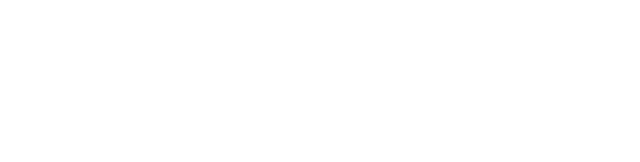
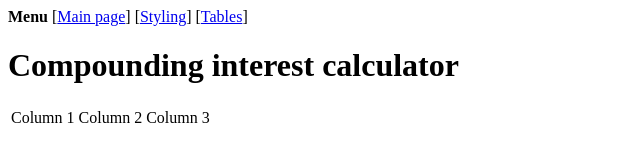
Before and after one commit to NortHund/NortHund.github.io, a plain HTML site: page index.html in a window 1280 px wide. Shown: the whole page, without its empty margins (0-640 px from the left). Drawn offline with Linux system fonts and the light colour scheme.

Commit message:
Created style.css file and started working on the basic structure for index.html.

```diff
--- a/index.html
+++ b/index.html
@@ -1,22 +1,35 @@
 <html>
-<header>
+<head>
+  <title>NortHund page portfolio</title>
+  <meta charset="UTF-8">
+  <link rel="stylesheet" href="style.css" />
+</head>
+<body>
+<nav>
+  <b>Menu</b> [<a href="index.html">Main page</a>] [<a href="style.css">Styling</a>] [<a href="tables.html">Tables</a>]
+</nav>
+<div>
+  <header>
+    <h1>Compounding interest calculator</h1>
+  </header>
+  <article>
+    <table id="parameters">
+      <tr>
+        <td>Column 1</td><td>Column 2</td><td>Column 3</td>
+      </tr>
+    </table>
+  </article>
+  <footer>
 
-</header>
-<nav>
+  </footer>
+</div>
 
-</nav>
-<body>
 <div>
 
 </div>
-<div>
 
-</div>
 <div>
 
 </div>
 </body>
-<footer>
-
-</footer>
 </html>
```
Also changed, not shown: style.css (added).
